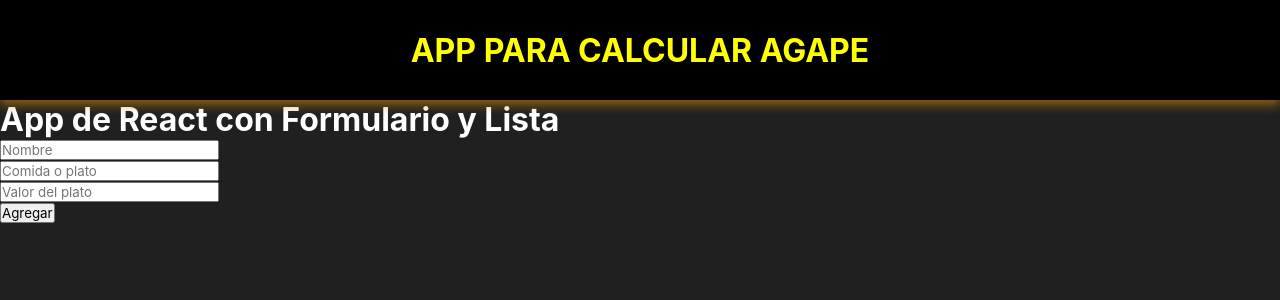
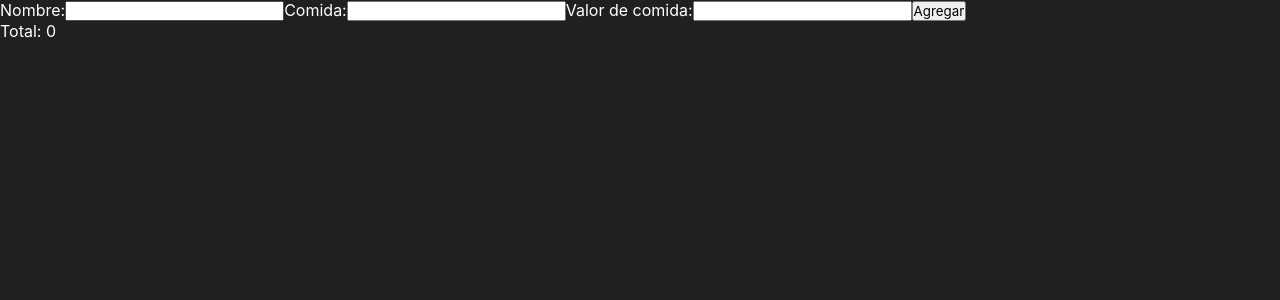
Before and after one commit to elifred2022/agapeapp, a React (Create React App) app: page / in a window 1280 px wide. Shown: the top 300 px of the page. Built offline with nearby package versions, Linux system fonts and the light colour scheme.

Commit message:
useEffect y localstorage comidas listo

```diff
--- a/src/App.js
+++ b/src/App.js
@@ -1,92 +1,36 @@
-import React, { useState } from "react";
-import Header from "./components/header/Header";
+// src/App.js
+import React, { useState, useEffect } from "react";
+import Formulario from "./components/Formulario";
+import Total from "./components/Total";
+import ListaElementos from "./components/ListaElementos";
 
-// Componente para el formulario
-const Formulario = ({ agregarElemento }) => {
-  const [nombre, setNombre] = useState("");
-  const [comida, setComida] = useState("");
-  const [valor, setValor] = useState("");
+const App = () => {
+  // Intentar obtener los elementos almacenados en localStorage al inicio
+  const storedElementos = JSON.parse(localStorage.getItem("elementos")) || [];
 
-  const handleSubmit = (e) => {
-    e.preventDefault();
-    // Agregar un nuevo elemento a la lista
-    agregarElemento({ nombre, comida, valor });
-    // Limpiar los campos del formulario
-    setNombre("");
-    setComida("");
-    setValor("");
+  const [elementos, setElementos] = useState(storedElementos);
+
+  useEffect(() => {
+    // Almacena los elementos en localStorage cada vez que cambien
+    localStorage.setItem("elementos", JSON.stringify(elementos));
+  }, [elementos]);
+
+  const agregarElemento = (nuevoElemento) => {
+    setElementos([...elementos, nuevoElemento]);
   };
 
-  return (
-    <form onSubmit={handleSubmit}>
-      <label>
-        <input
-          placeholder="Nombre"
-          type="text"
-          value={nombre}
-          onChange={(e) => setNombre(e.target.value)}
-        />
-      </label>
-      <br />
-      <label>
-        <input
-          placeholder="Comida o plato"
-          type="text"
-          value={comida}
-          onChange={(e) => setComida(e.target.value)}
-        />
-      </label>
-      <br />
-      <label>
-        <input
-          placeholder="Valor del plato"
-          type="text"
-          value={valor}
-          onChange={(e) => setValor(e.target.value)}
-        />
-      </label>
-      <br />
-      <button type="submit">Agregar</button>
-    </form>
-  );
-};
-
-// Componente para la lista de elementos
-const ListaElementos = ({ elementos, eliminarElemento }) => {
-  return (
-    <ul>
-      {elementos.map((elemento, index) => (
-        <li key={index}>
-          <strong>{elemento.nombre}</strong> - {elemento.comida} ($
-          {elemento.valor}){/* Botón para eliminar el elemento */}
-          <button onClick={() => eliminarElemento(index)}>Eliminar</button>
-        </li>
-      ))}
-    </ul>
-  );
-};
-
-// Componente principal
-const App = () => {
-  const [listaElementos, setListaElementos] = useState([]);
-
-  const agregarElemento = (nuevoElemento) => {
-    setListaElementos([...listaElementos, nuevoElemento]);
-  };
-
-  const eliminarElemento = (indice) => {
-    const nuevaLista = [...listaElementos];
-    nuevaLista.splice(indice, 1);
-    setListaElementos(nuevaLista);
+  const eliminarElemento = (index) => {
+    const nuevosElementos = [...elementos];
+    nuevosElementos.splice(index, 1);
+    setElementos(nuevosElementos);
   };
 
   return (
     <div>
-      <Header />
-      <h1>App de React con Formulario y Lista</h1>
       <Formulario agregarElemento={agregarElemento} />
+      <Total elementos={elementos} />
       <ListaElementos
-        elementos={listaElementos}
+        elementos={elementos}
         eliminarElemento={eliminarElemento}
       />
     </div>
@@ -94,8 +38,3 @@ const App = () => {
 };
 
 export default App;
-
-/*
-hacer una app en react js con un componente de un formulario para capturar datos (nombre, comida, valor de comida) otro componente para ir pintando cada elemento con .map y un boton de eliminar */
-
-// separa los componentes y hacer usefect
--- /dev/null
+++ b/src/components/Formulario.jsx
@@ -0,0 +1,36 @@
+// src/components/Formulario.js
+import React, { useState } from 'react';
+
+const Formulario = ({ agregarElemento }) => {
+  const [nombre, setNombre] = useState('');
+  const [comida, setComida] = useState('');
+  const [valorComida, setValorComida] = useState('');
+
+  const handleSubmit = (e) => {
+    e.preventDefault();
+    agregarElemento({ nombre, comida, valorComida });
+    setNombre('');
+    setComida('');
+    setValorComida('');
+  };
+
+  return (
+    <form onSubmit={handleSubmit}>
+      <label>
+        Nombre:
+        <input type="text" value={nombre} onChange={(e) => setNombre(e.target.value)} />
+      </label>
+      <label>
+        Comida:
+        <input type="text" value={comida} onChange={(e) => setComida(e.target.value)} />
+      </label>
+      <label>
+        Valor de comida:
+        <input type="number" value={valorComida} onChange={(e) => setValorComida(e.target.value)} />
+      </label>
+      <button type="submit">Agregar</button>
+    </form>
+  );
+};
+
+export default Formulario;
--- /dev/null
+++ b/src/components/ListaElementos.jsx
@@ -0,0 +1,22 @@
+// src/components/ListaElementos.js
+import React, { useEffect } from 'react';
+
+const ListaElementos = ({ elementos, eliminarElemento }) => {
+  useEffect(() => {
+    // Ejecutar alguna lógica cuando los elementos cambian
+    console.log('Elementos actualizados:', elementos);
+  }, [elementos]);
+
+  return (
+    <ul>
+      {elementos.map((elem, index) => (
+        <li key={index}>
+          {elem.nombre} - {elem.comida} - ${elem.valorComida}
+          <button onClick={() => eliminarElemento(index)}>Eliminar</button>
+        </li>
+      ))}
+    </ul>
+  );
+};
+
+export default ListaElementos;
--- /dev/null
+++ b/src/components/Total.jsx
@@ -0,0 +1,10 @@
+// src/components/Total.js
+import React from 'react';
+
+const Total = ({ elementos }) => {
+  const total = elementos.reduce((acc, elem) => acc + parseInt(elem.valorComida), 0);
+
+  return <p>Total: {total}</p>;
+};
+
+export default Total;
```
Also changed, not shown: src/components/comidas/Comidaintro.jsx (added), src/components/comidas/Rowcomida.jsx (deleted).
